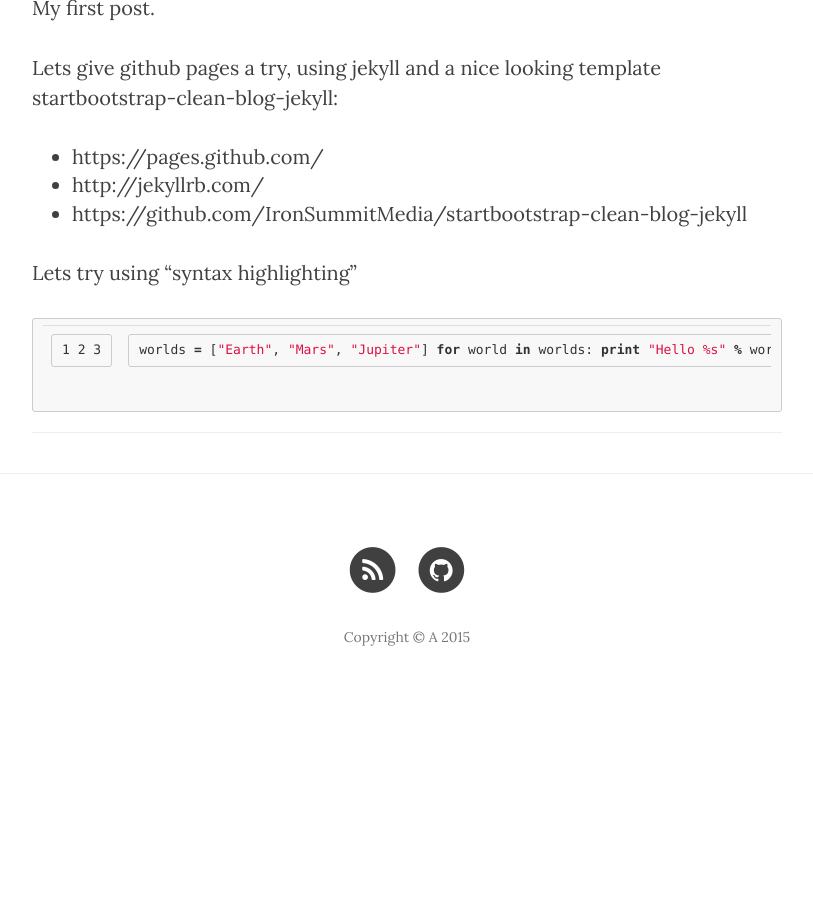
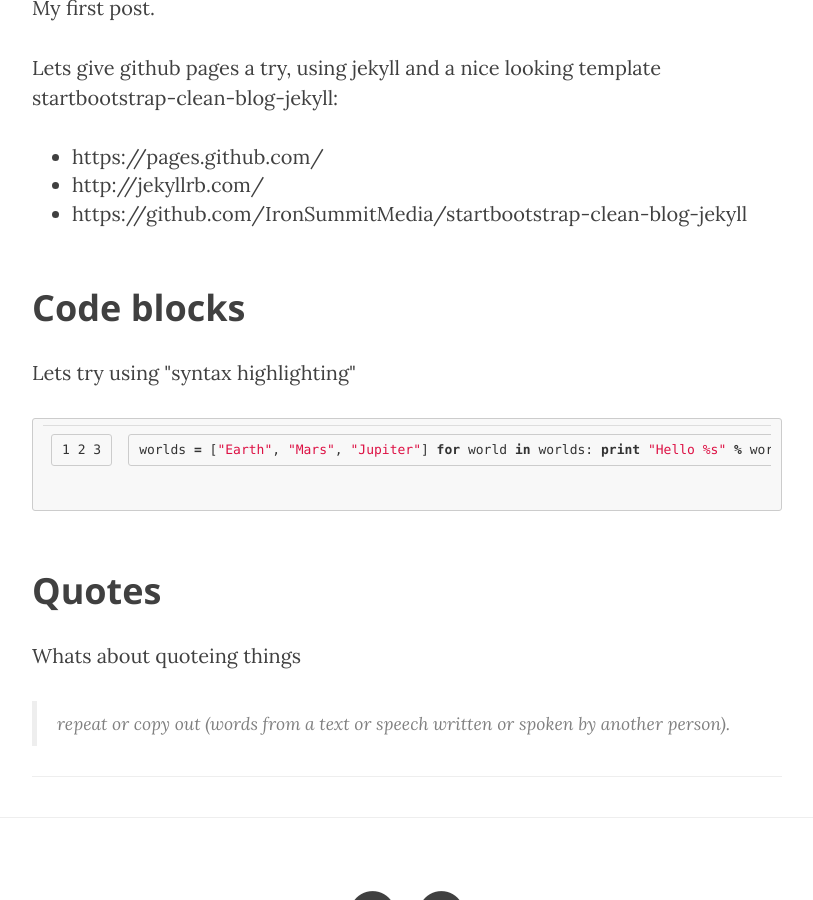
Before and after one commit to AZaugg/andyzaugg.github.io, a Jekyll site: the page built from _posts/2015-03-21-my-first-post.markdown, in a window 1280 px wide and 900 px high, scrolled down 563 px. Shown: the whole window, without its empty margins (233-1046 px from the left). Built offline with Jekyll 4.4.1, drawn with Linux system fonts in a browser that asks for light colours; nearby versions of some CDN libraries; before the commit the page ends 1276 px from its top, so only the background shows below that.

Commit message:
Trying quotes

```diff
--- a/_posts/2015-03-21-my-first-post.markdown
+++ b/_posts/2015-03-21-my-first-post.markdown
@@ -4,19 +4,30 @@ title:      "My first post"
 subtitle:   "Lets try out github pages"
 date:       2015-03-21 16:00:00
 author:     "az"
+tags:       examples
 ---
 My first post.
 
-Lets give github pages a try, using jekyll and a nice looking template startbootstrap-clean-blog-jekyll:
+<p>Lets give github pages a try, using jekyll and a nice looking template startbootstrap-clean-blog-jekyll:
 <ul>
    <li>https://pages.github.com/</li>
    <li>http://jekyllrb.com/</li>
    <li>https://github.com/IronSummitMedia/startbootstrap-clean-blog-jekyll</li>
-</ul>
+</ul></p>
 
+<h2 class="section-heading">Code blocks</h2>
+<p>
 Lets try using "syntax highlighting"
 {% highlight python linenos %}
 worlds = ["Earth", "Mars", "Jupiter"]
 for world in worlds:
    print "Hello %s" % world
 {% endhighlight %}
+</p>
+
+
+<h2 class="section-heading">Quotes</h2>
+<p>
+Whats about quoteing things
+<blockquote>repeat or copy out (words from a text or speech written or spoken by another person).</blockquote>
+</p>
```
